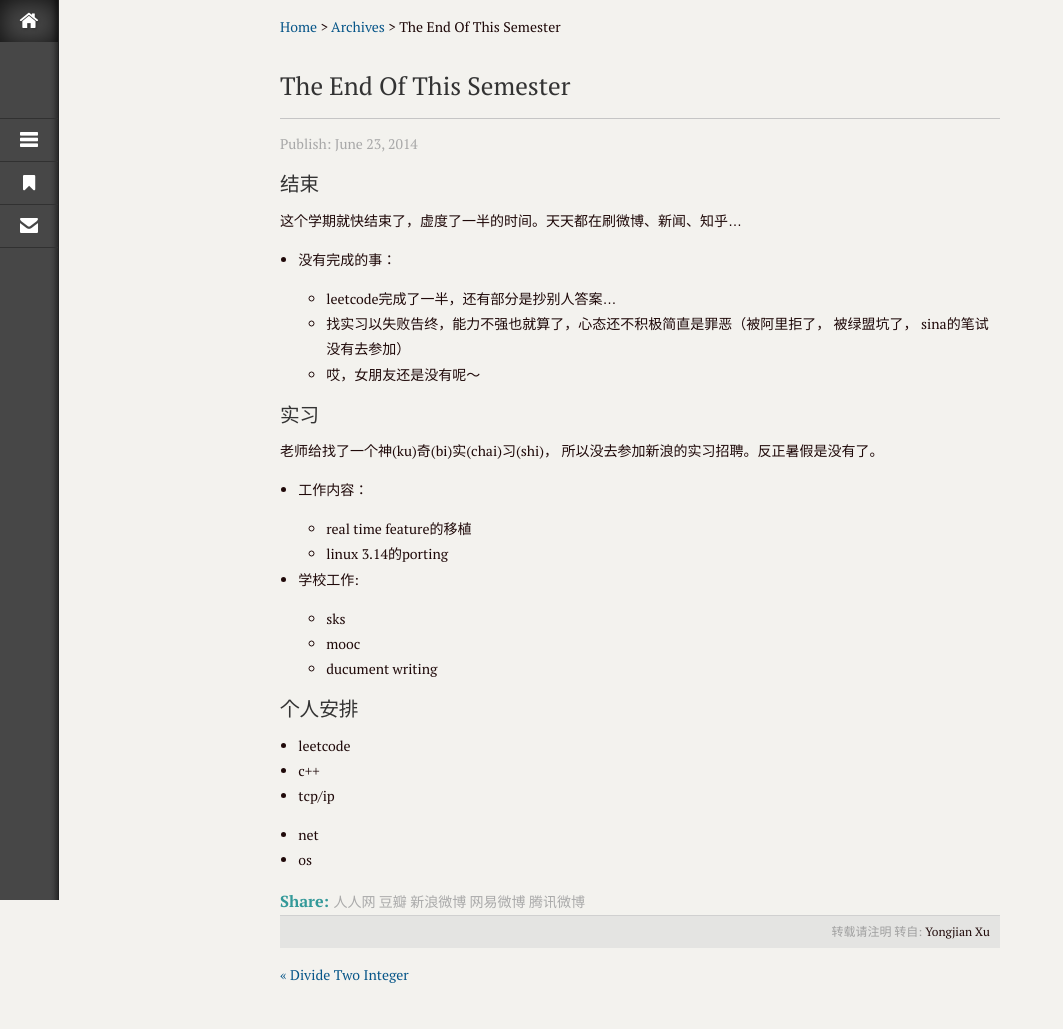
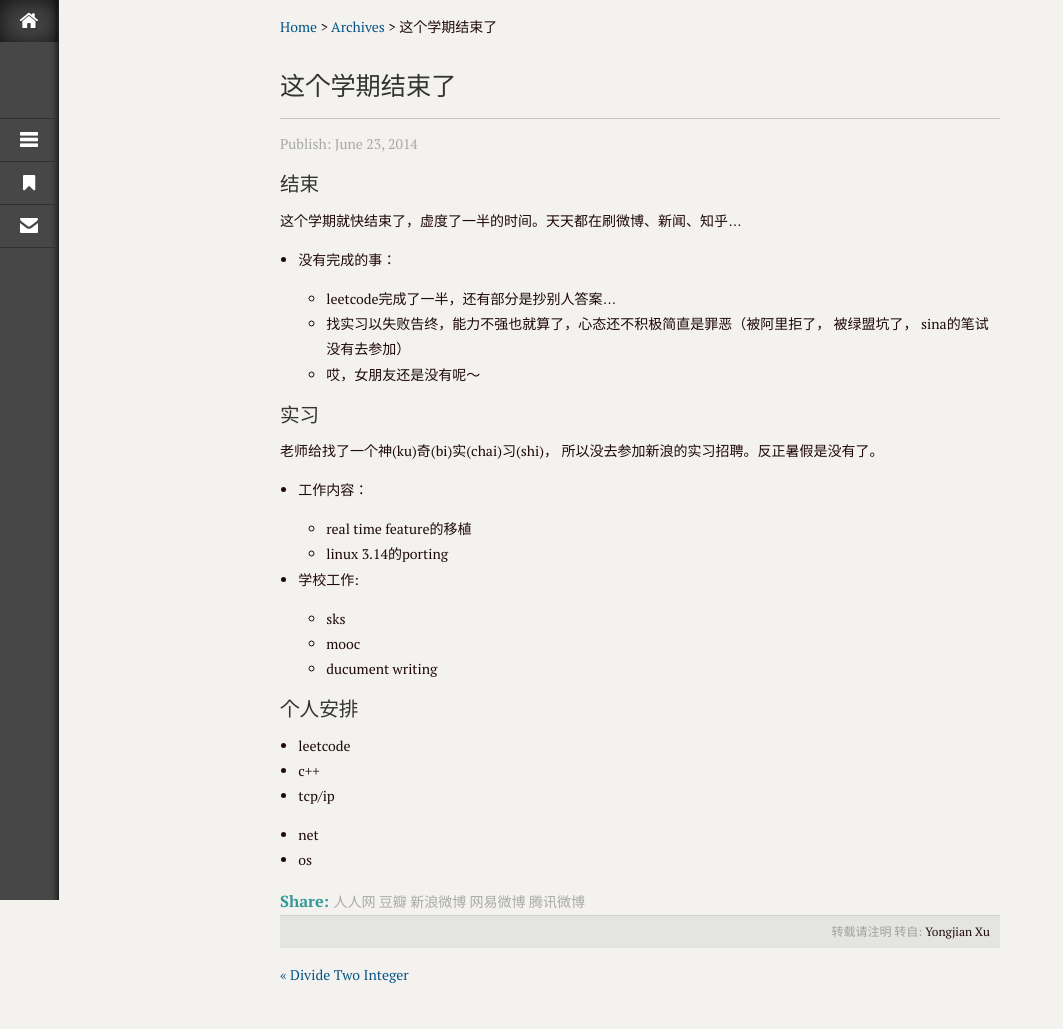
Before and after one commit to xiaoqshou/xuyongjiande.github.io, a Jekyll site: the page built from _posts/2014-06-23-The-end-of-this-semester.md, in a window 1280 px wide. Shown: the whole page, without its empty margins (0-1063 px from the left). Built offline with Jekyll 4.4.1, drawn with Linux system fonts in a browser that asks for light colours; Markdown is read by kramdown in place of the engine named in the settings.

Commit message:
fix title

```diff
--- a/_posts/2014-06-23-The-end-of-this-semester.md
+++ b/_posts/2014-06-23-The-end-of-this-semester.md
@@ -1,6 +1,6 @@
 ---
 layout: post
-title:
+title: 这个学期结束了
 description:
 classification:
 ---
```
